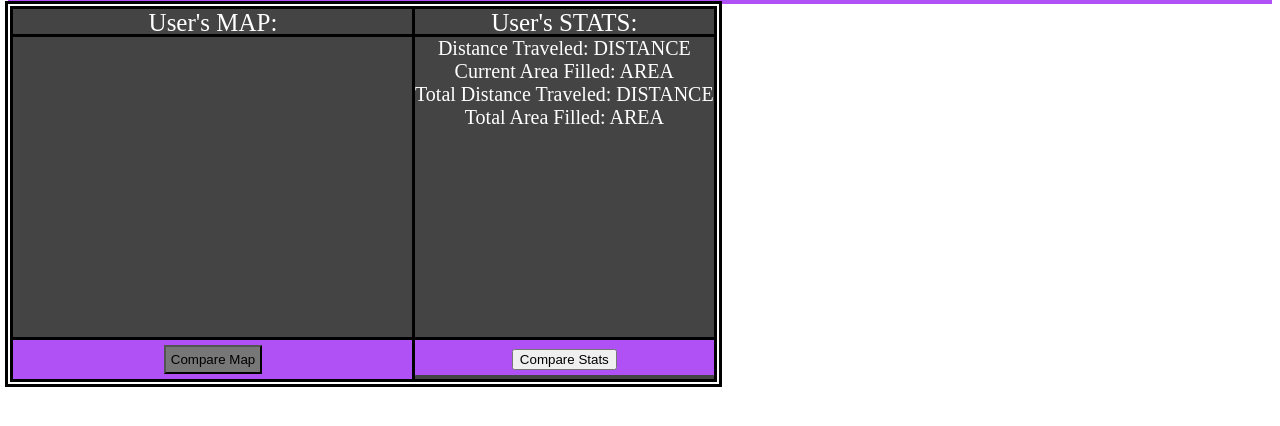
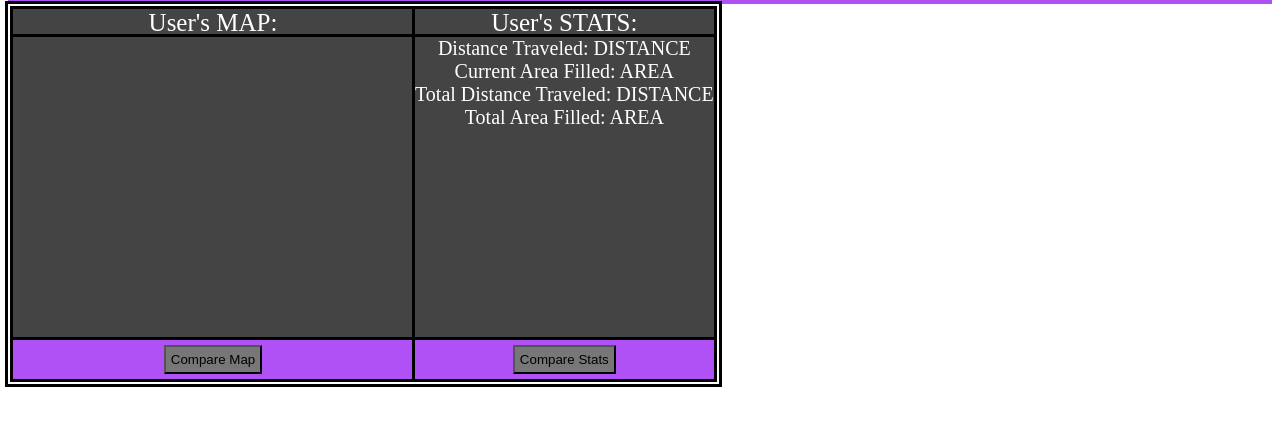
Before and after one commit to cs326-final-bet/cs326-final-bet, a website built with Parcel: page profile.html in a window 1280 px wide. Shown: the part 142-568 px from the top of the page. Built offline with nearby package versions, Linux system fonts and the light colour scheme; a script that the page names is missing.

Commit message:
updated profile.js and html

```diff
--- a/profile.html
+++ b/profile.html
@@ -37,12 +37,12 @@
             <div>Total Area Filled: <span> AREA</span></div>
         </div>
         <div class="buttons">
-            <input type="button" id='compareStats 'value="Compare Stats">
+            <input type="button" id='compareStats' value="Compare Stats">
         </div>
 
     </div></div>
 
 </div>
-<script src="/profile.js"></script>
+<script type="module" src="/profile.js"></script>
 </body>
 </html>
--- a/profile.js
+++ b/profile.js
@@ -1,4 +1,3 @@
-
 const map = new OpenLayers.Map('userMap');
 map.addLayers([ new OpenLayers.Layer.OSM() ]);
 map.setCenter(new OpenLayers.LonLat([-71, 42], 13));
```
